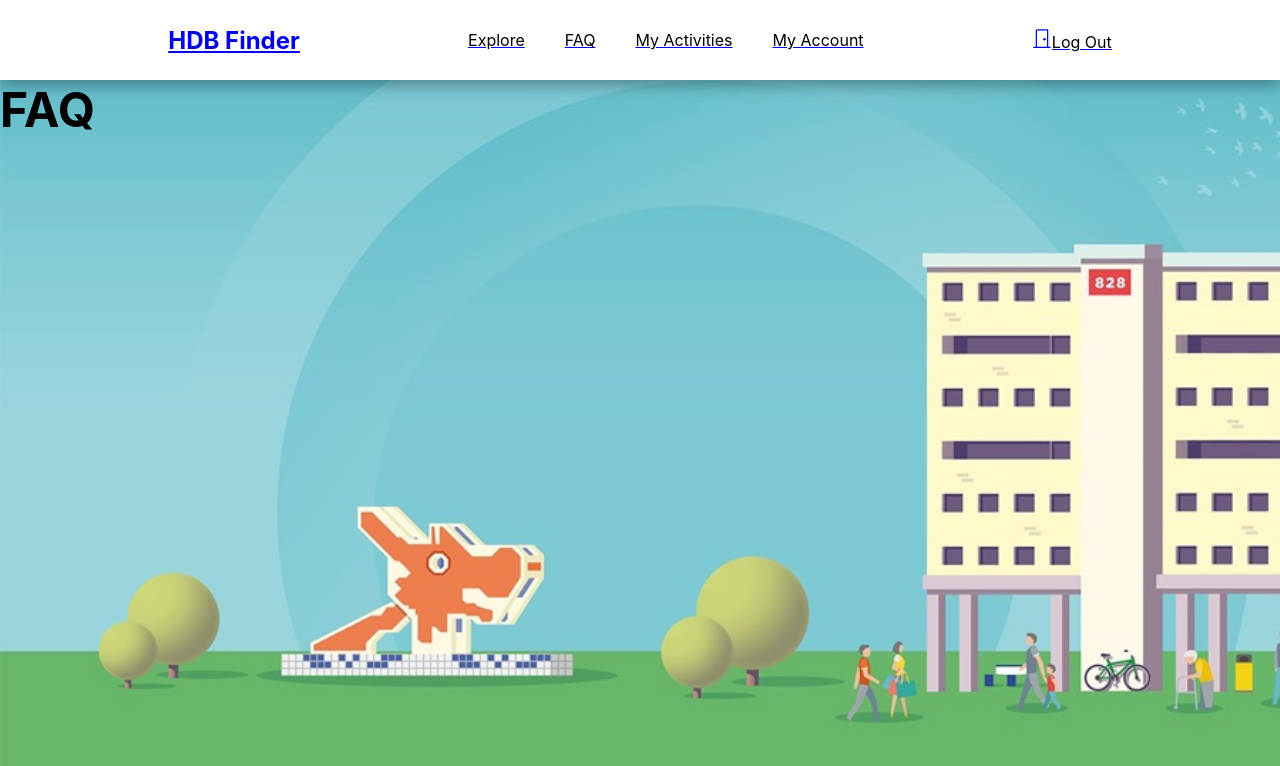
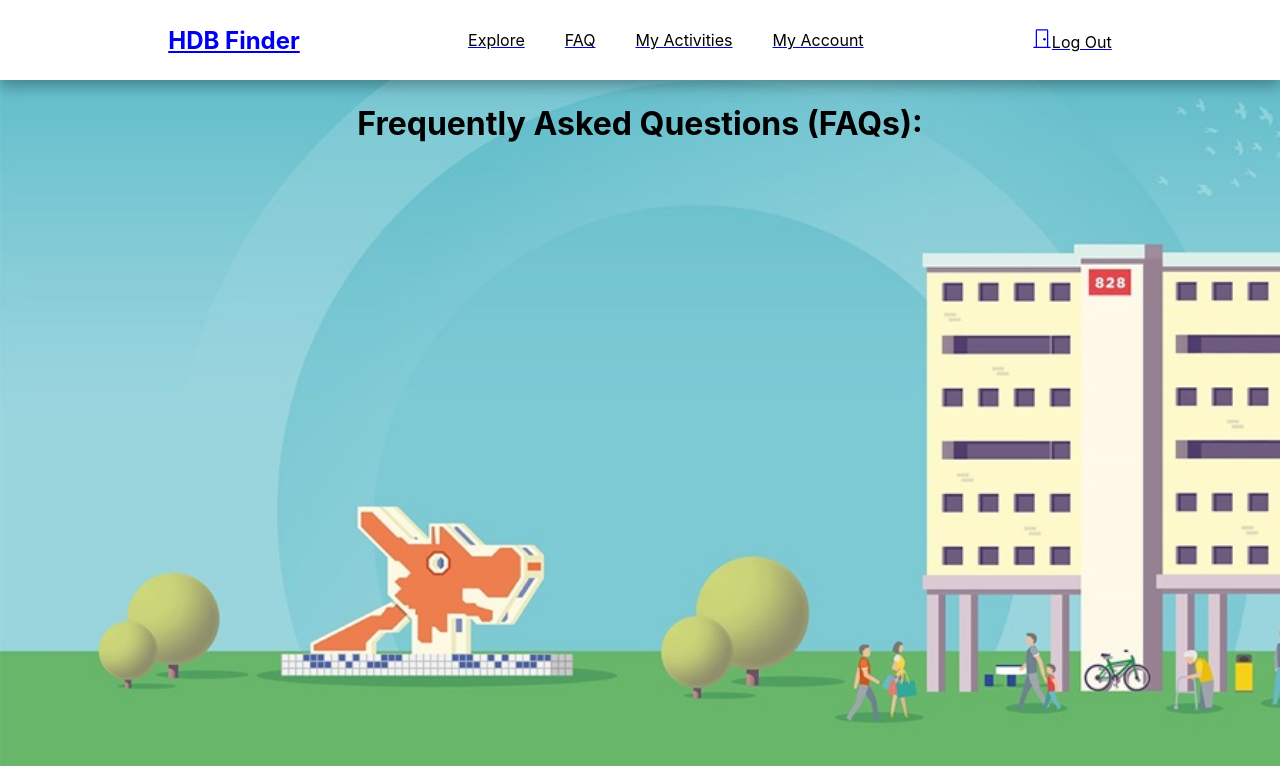
Before and after one commit to Realker/SC2006-Project, a React (Create React App) app in the folder frontend/: page /FAQ in a window 1280 px wide. Shown: the top 766 px of the page. Built offline with nearby package versions, Linux system fonts and the light colour scheme.

Commit message:
FAQ page
FAQ page update

```diff
--- a/frontend/src/components/FAQ.js
+++ b/frontend/src/components/FAQ.js
@@ -5,9 +5,11 @@ import '../css/FAQ.css'
 const FAQ = () => {
   return (
     <div class = "FAQBackground">
+
       <NavBar/>
-      <h1>FAQ</h1>
-
+      <div className='FAQ__bg h1'>
+      <h1>Frequently Asked Questions (FAQs):</h1>
+      </div>
     </div>
   )
 }
--- a/frontend/src/css/FAQ.css
+++ b/frontend/src/css/FAQ.css
@@ -6,6 +6,12 @@
     background-repeat: no-repeat;
     background-size: cover;
 }
+.FAQ__bg h1{
+    font-size: 2rem;
+    text-align: center;
+    padding: 1.5rem 0rem;
+}
+
 .FAQCard{
     display: flex;
     flex-direction: column;
```
